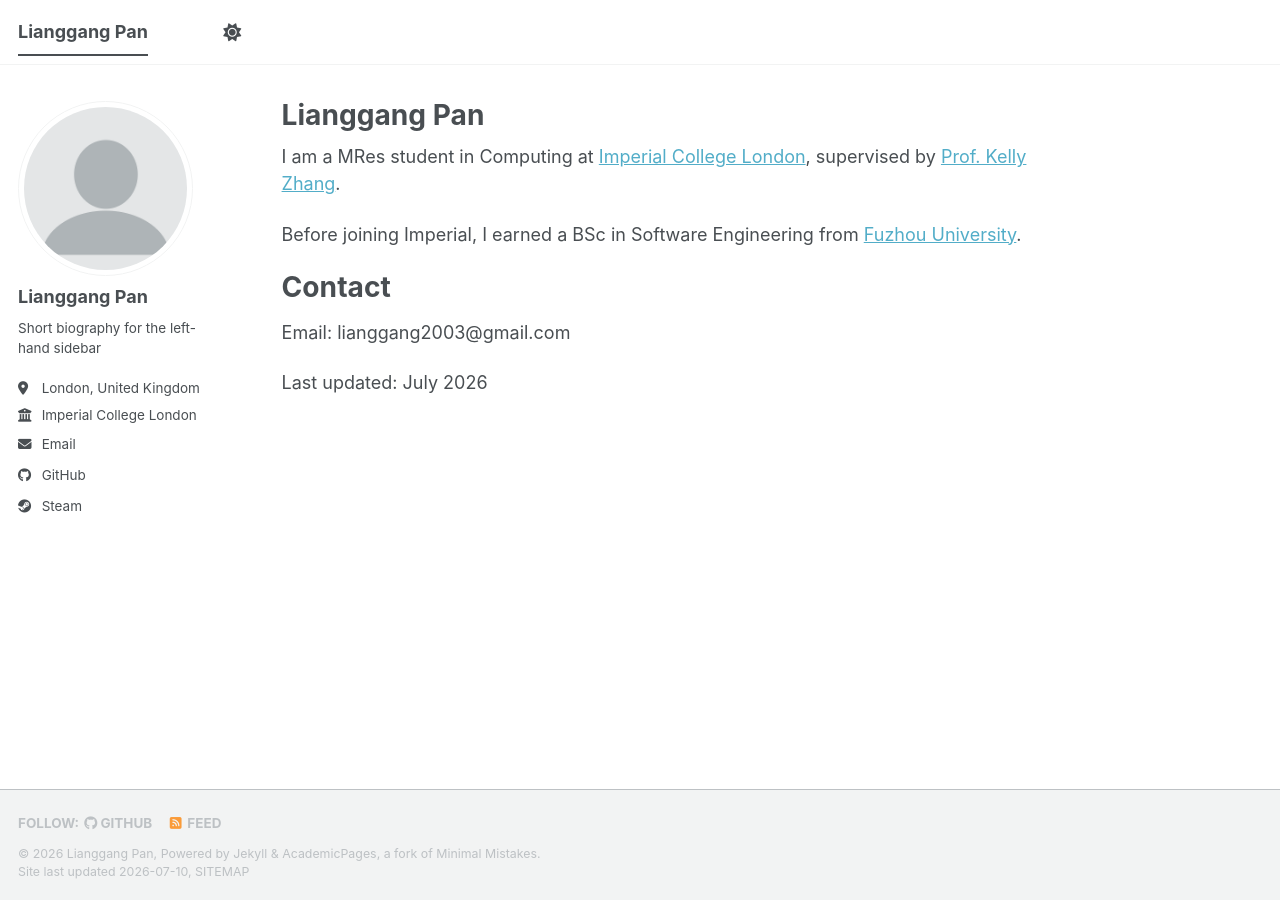
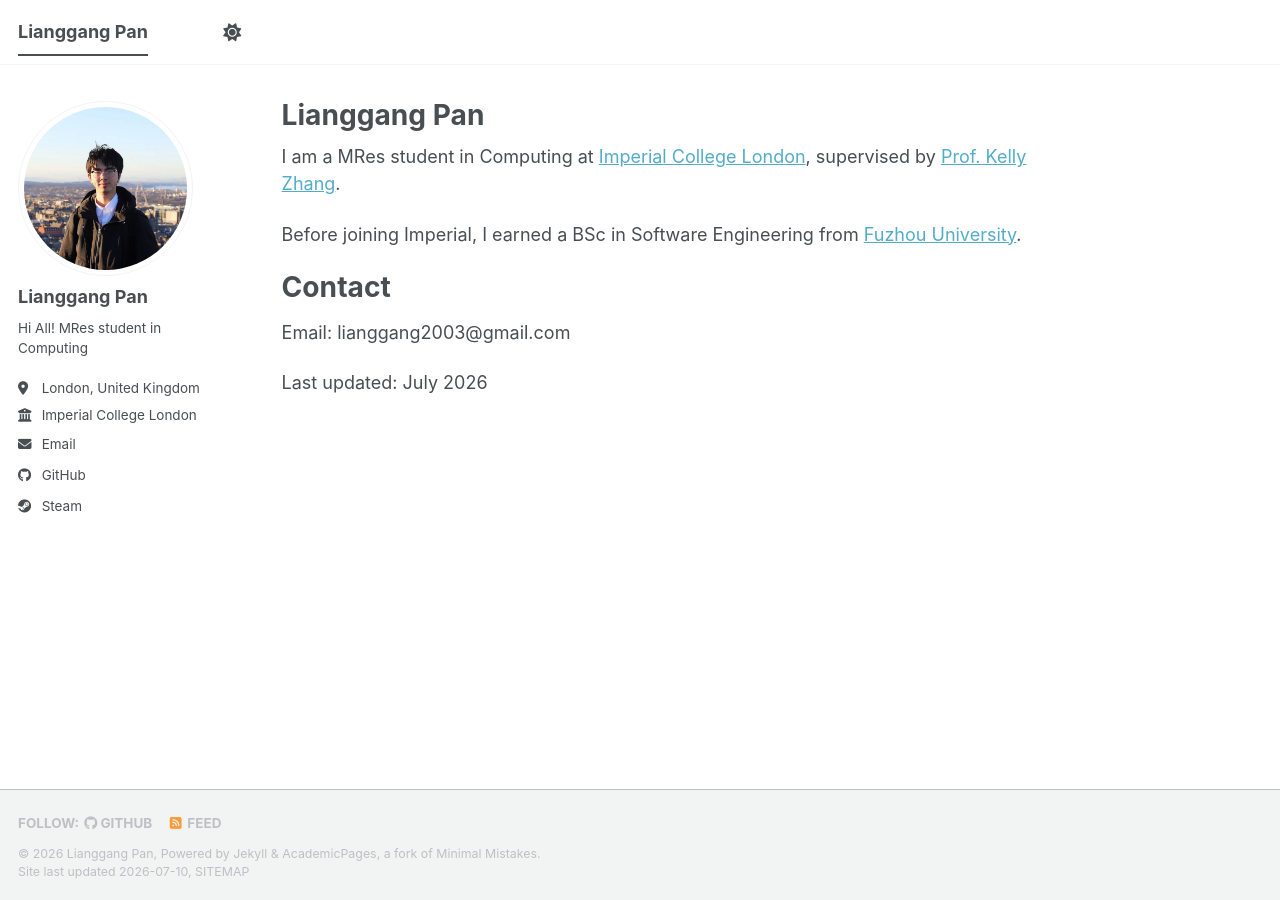
Before and after one commit to ligeaaa/ligeaaa.github.io, a Jekyll site: the page built from _pages/about.md, in a window 1280 px wide. Built offline with Jekyll 4.4.1, drawn with Linux system fonts in a browser that asks for light colours; a style sheet for code colours, icons or effects is not loaded.

Commit message:
🐞 fix: avatar path

```diff
--- a/_config.yml
+++ b/_config.yml
@@ -23,10 +23,10 @@
 #               Additional customization can be done by editing /_includes/author-profile.html
 author:
   # Biographic information
-  avatar           : "profile.png"
+  avatar           : "profile.jpg"
   name             : "Lianggang Pan"
   pronouns         : # example: "she/her"
-  bio              : "Short biography for the left-hand sidebar"
+  bio              : "Hi All! MRes student in Computing"
   location         : "London, United Kingdom"
   employer         : "Imperial College London"
   uri              : # URL
```
